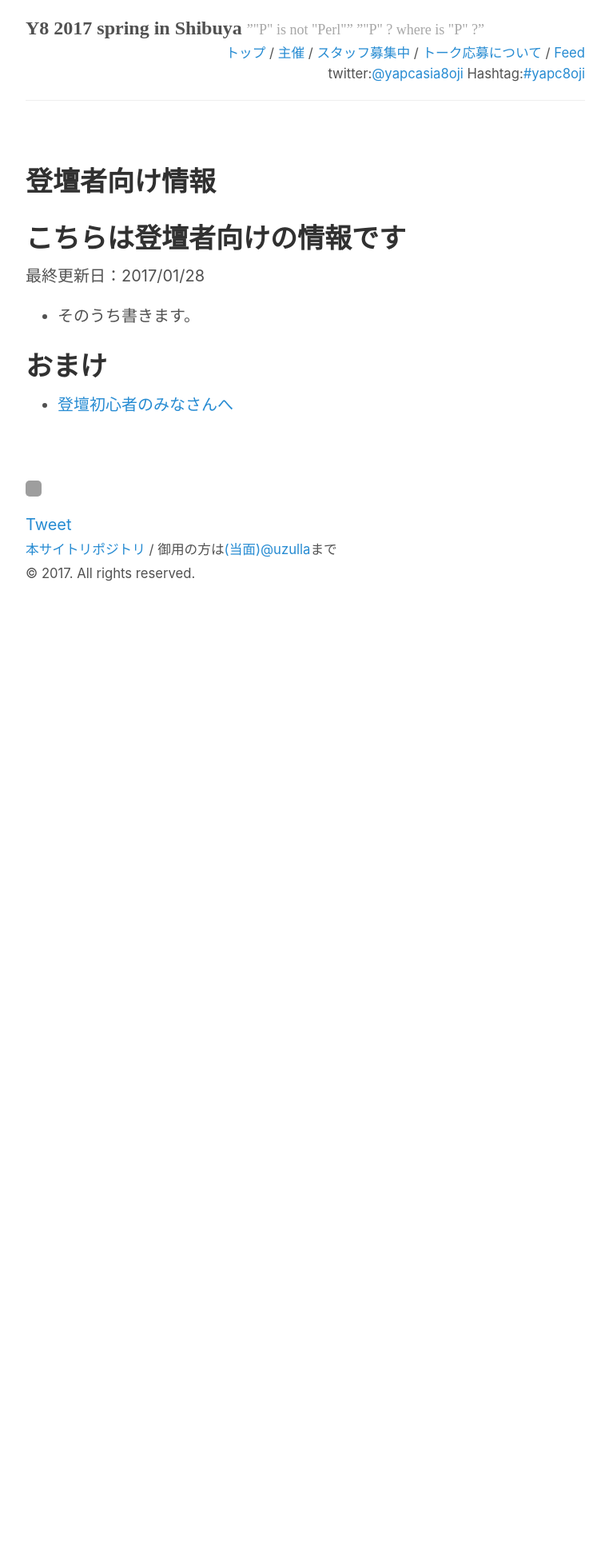
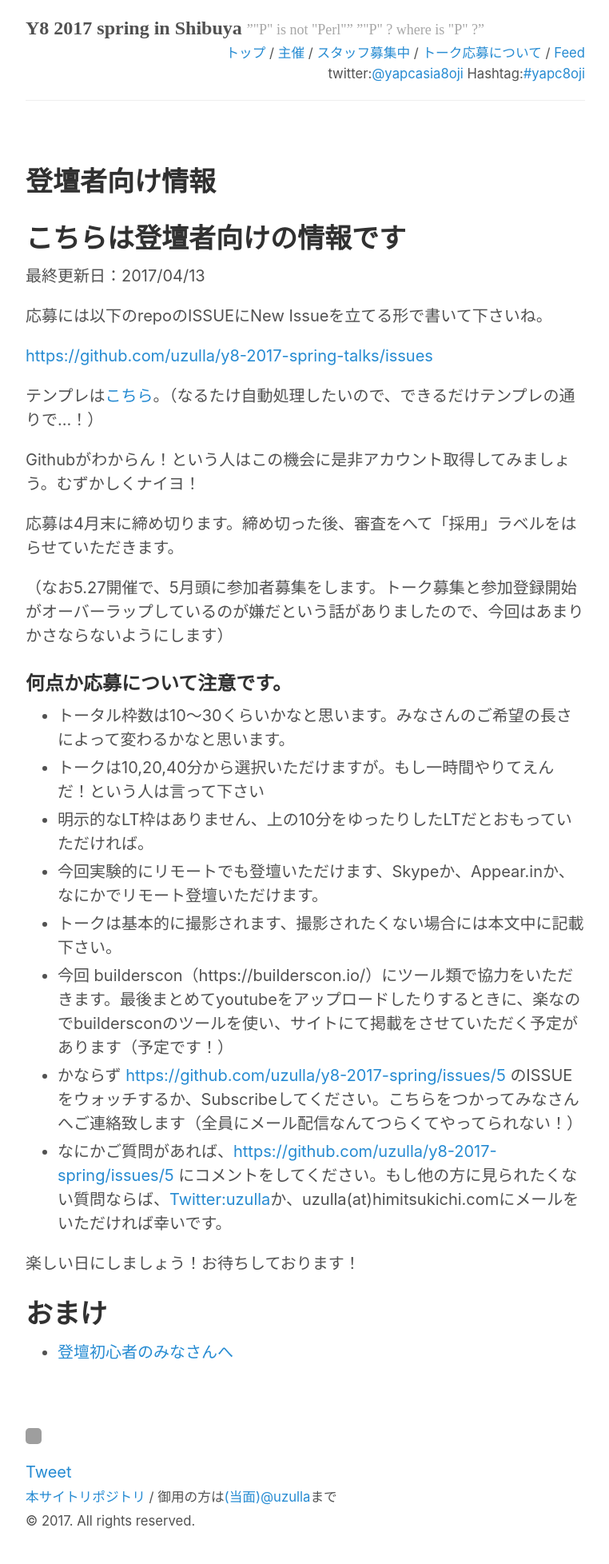
Before and after one commit to uzulla/y8-2017-spring, a Jekyll site: the page built from for_talker.md, in a window 1280 px wide. Shown: the whole page at 80% size, without its empty margins (258-1020 px from the left). Built offline with Jekyll 4.4.1, drawn with Linux system fonts in a browser that asks for light colours; comment, search, counter and statistics services are not loaded; before the commit the page ends 900 px from its top, so only the background shows below that; grey boxes are pictures that could not be loaded.

Commit message:
update text

```diff
--- a/for_talker.md
+++ b/for_talker.md
@@ -5,9 +5,33 @@ title: 登壇者向け情報
 
 # こちらは登壇者向けの情報です
 
-最終更新日：2017/01/28
+最終更新日：2017/04/13
 
-- そのうち書きます。
+応募には以下のrepoのISSUEにNew Issueを立てる形で書いて下さいね。
+
+[https://github.com/uzulla/y8-2017-spring-talks/issues](https://github.com/uzulla/y8-2017-spring-talks/issues)
+
+テンプレは[こちら](https://github.com/uzulla/y8-2017-spring-talks/issues/2)。（なるたけ自動処理したいので、できるだけテンプレの通りで…！）
+
+Githubがわからん！という人はこの機会に是非アカウント取得してみましょう。むずかしくナイヨ！
+
+応募は4月末に締め切ります。締め切った後、審査をへて「採用」ラベルをはらせていただきます。
+
+（なお5.27開催で、5月頭に参加者募集をします。トーク募集と参加登録開始がオーバーラップしているのが嫌だという話がありましたので、今回はあまりかさならないようにします）
+
+
+### 何点か応募について注意です。
+
+- トータル枠数は10〜30くらいかなと思います。みなさんのご希望の長さによって変わるかなと思います。
+- トークは10,20,40分から選択いただけますが。もし一時間やりてえんだ！という人は言って下さい
+- 明示的なLT枠はありません、上の10分をゆったりしたLTだとおもっていただければ。
+- 今回実験的にリモートでも登壇いただけます、Skypeか、Appear.inか、なにかでリモート登壇いただけます。
+- トークは基本的に撮影されます、撮影されたくない場合には本文中に記載下さい。
+- 今回 builderscon（https://builderscon.io/）にツール類で協力をいただきます。最後まとめてyoutubeをアップロードしたりするときに、楽なのでbuildersconのツールを使い、サイトにて掲載をさせていただく予定があります（予定です！）
+- かならず [https://github.com/uzulla/y8-2017-spring/issues/5](https://github.com/uzulla/y8-2017-spring/issues/5) のISSUE をウォッチするか、Subscribeしてください。こちらをつかってみなさんへご連絡致します（全員にメール配信なんてつらくてやってられない！）
+- なにかご質問があれば、[https://github.com/uzulla/y8-2017-spring/issues/5](https://github.com/uzulla/y8-2017-spring/issues/5) にコメントをしてください。もし他の方に見られたくない質問ならば、[Twitter:uzulla](https://twitter.com/uzulla)か、uzulla(at)himitsukichi.comにメールをいただければ幸いです。
+
+楽しい日にしましょう！お待ちしております！
 
 # おまけ
 
```
